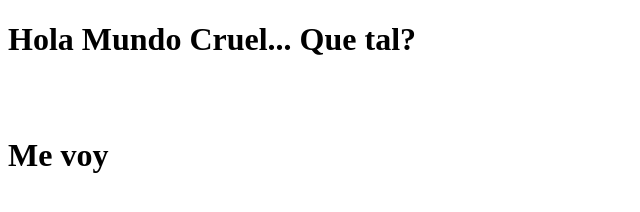
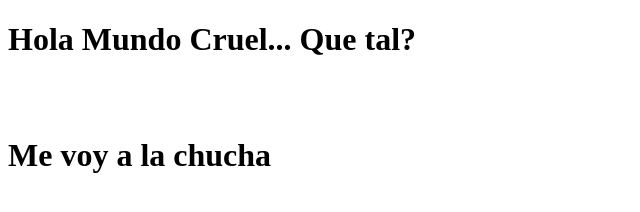
Before and after one commit to jeanmunoz/primer-repositorio, a plain HTML site: page index.html in a window 1280 px wide. Shown: the whole page, without its empty margins (0-640 px from the left). Drawn offline with nearby package versions, Linux system fonts and the light colour scheme.

Commit message:
Update index.html

```diff
--- a/index.html
+++ b/index.html
@@ -10,6 +10,6 @@
 </head>
 <body>
     <h1>Hola Mundo Cruel... Que tal?</h1><br><br>
-    <h1>Me voy</h1>
+    <h1>Me voy a la chucha</h1>
 </body>
 </html>
```
